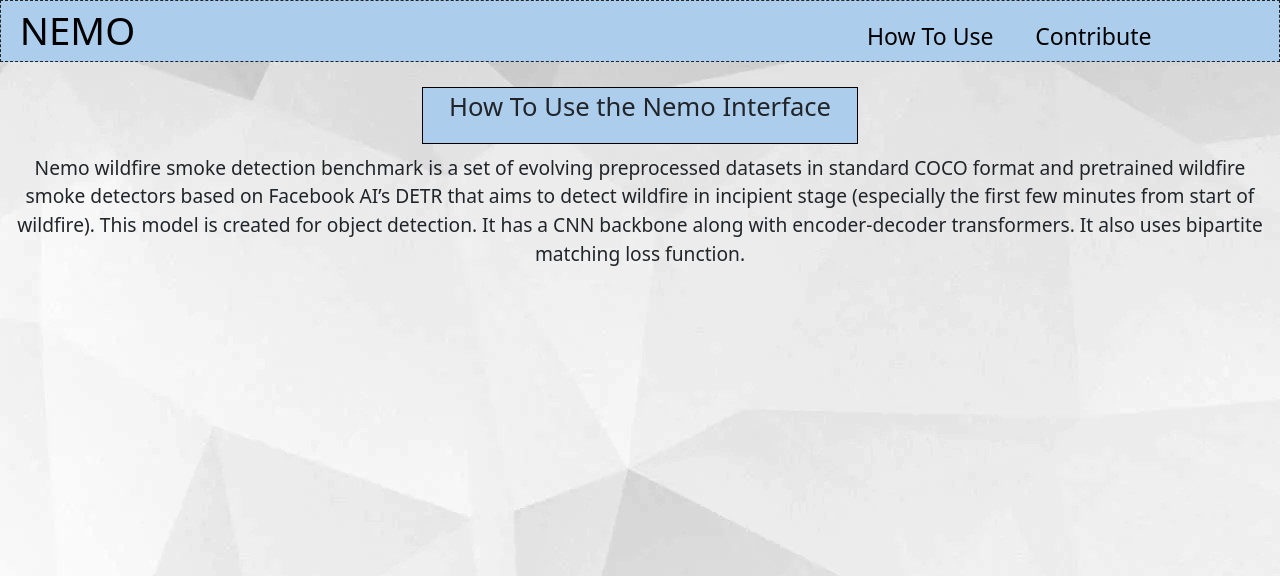
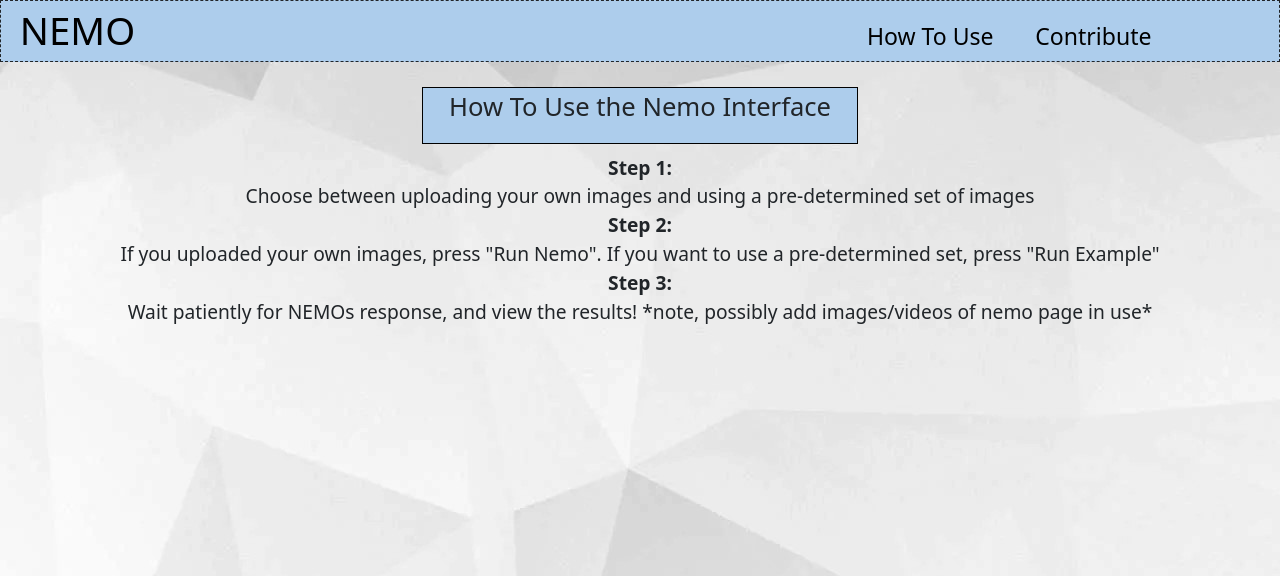
Before and after one commit to Michael-CSE-UNR/Nemo-Interface, a Flask app: page /HowTo in a window 1280 px wide. Shown: the top 576 px of the page. Run offline with Flask 2, Linux system fonts and the light colour scheme.

Commit message:
Updated HowTo section
Updated HowTo section

```diff
--- a/Nemo Prototype/templates/howTo.html
+++ b/Nemo Prototype/templates/howTo.html
@@ -21,12 +21,13 @@
 	</div>
 	<!-- The paragraph explaining Nemo -->
 	<div id="_homePadding">
-		<p class="NemoContributePar">Nemo wildfire smoke detection benchmark is
-		a set of evolving preprocessed datasets in standard COCO format and pretrained wildfire
-		smoke detectors based on Facebook AI’s DETR that aims to detect wildfire in incipient
-		stage (especially the first few minutes from start of wildfire). This model is created
-		for object detection. It has a CNN backbone along with encoder-decoder transformers. It
-		also uses bipartite matching loss function.</p>
+		<p class="NemoContributePar">
+            <b>Step 1: </b><br>
+                Choose between uploading your own images and using a pre-determined set of images <br>
+            <b>Step 2: </b><br>
+                If you uploaded your own images, press "Run Nemo". If you want to use a pre-determined set, press "Run Example" <br>
+            <b>Step 3: </b><br>
+                Wait patiently for NEMOs response, and view the results! *note, possibly add images/videos of nemo page in use*</p>
 	</div>
 	<!-- Drop file box -->
 	<!-- <div id="DropFileBoxContainer">
```
